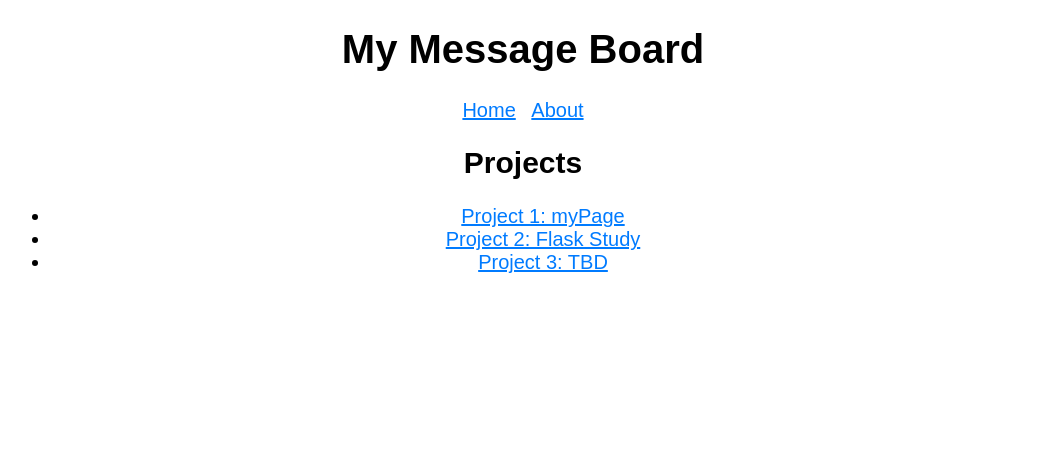
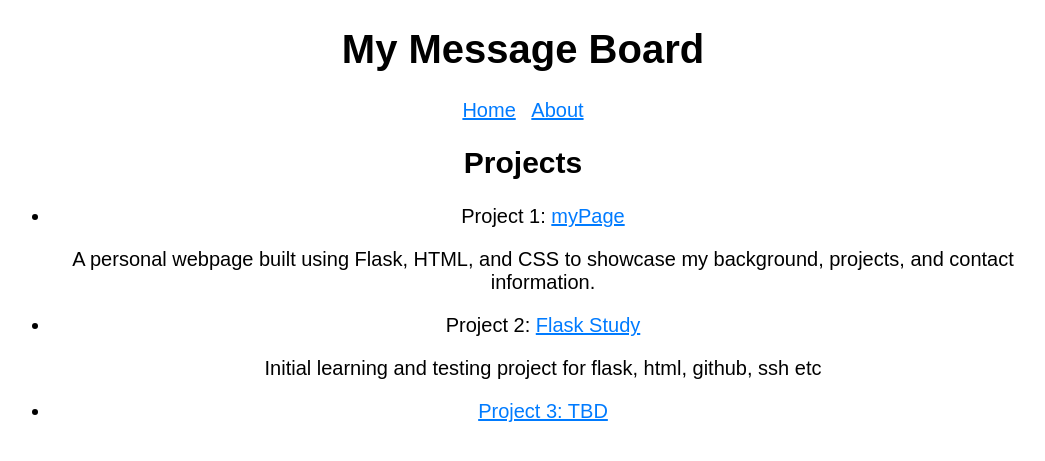
Before and after one commit to pvpradeep/jhu_software_concepts, a Flask app: template module_1/assignment/myPage/templates/pages/projects.html in a window 1280 px wide. Shown: the top 461 px of the page, without its empty margins (117-1162 px from the left). Run offline with Flask 3, Linux system fonts and the light colour scheme; the template is opened without the code that fills it, so the values that code supplies are empty.

Commit message:
W1M1: myPage - remove redundant pages, add project descriptions

```diff
--- a/module_1/assignment/myPage/pages.py
+++ b/module_1/assignment/myPage/pages.py
@@ -6,10 +6,6 @@
 def home():
     return render_template("pages/home.html")
 
-@bp.route("/about")
-def about():
-    return render_template("pages/about.html")
-
 @bp.route("/projects")
 def projects():
     return render_template("pages/projects.html")
--- a/module_1/assignment/myPage/templates/_navigation.html
+++ /dev/null
@@ -1,6 +0,0 @@
-<nav>
-  <ul>
-    <li><a href="{{ url_for('pages.home') }}">Home</a></li>
-    <li><a href="{{ url_for('pages.about') }}">About</a></li>
-  </ul>
-</nav>
--- a/module_1/assignment/myPage/templates/base.html
+++ b/module_1/assignment/myPage/templates/base.html
@@ -119,8 +119,7 @@
   {% block banner_top %}
     <div class="banner">
       <div class="banner-links">
-        <a href="{{ url_for('pages.home') }}">Home</a>
-        <a href="{{ url_for('pages.about') }}">About</a>
+        <a href="{{ url_for('pages.home') }}">About</a>
         <a href="{{ url_for('pages.projects') }}">Projects</a>
         <a href="{{ url_for('pages.contact') }}">Contact</a>
         <span style="margin-left: 30px;"></span>
--- a/module_1/assignment/myPage/templates/pages/contact.html
+++ b/module_1/assignment/myPage/templates/pages/contact.html
@@ -11,5 +11,9 @@
     <p>
       You can reach me at <a href="mailto:pprasan2@jh.edu">pprasan2@jh.edu</a>.
     </p>
+    <p>
+      Connect with me on
+      <a href="https://www.linkedin.com/in/pvpradeep" target="_blank">LinkedIn</a>.
+    </p>
   </div>
 {% endblock content %}
--- a/module_1/assignment/myPage/templates/pages/projects.html
+++ b/module_1/assignment/myPage/templates/pages/projects.html
@@ -10,11 +10,15 @@
   <div class="main-block">
     <ul>
       <li>
-        <a href="https://github.com/pvpradeep/jhu_software_concepts/tree/main/module_1/assignment" target="_blank">Project 1: myPage</a>
+        <p>Project 1:
+        <a href="https://github.com/pvpradeep/jhu_software_concepts/tree/main/module_1/assignment" target="_blank">myPage</a>
+        <p>A personal webpage built using Flask, HTML, and CSS to showcase my background, projects, and contact information.</p>
       </li>
       <li>
-        <a href="https://github.com/pvpradeep/jhu_software_concepts/tree/main/module_1/study/rp_flask_board/board" target="_blank">Project 2: Flask Study</a>
-      </li>
+        <p>Project 2:
+        <a href="https://github.com/pvpradeep/jhu_software_concepts/tree/main/module_1/study/rp_flask_board/board" target="_blank">Flask Study</a>
+        <p>Initial learning and testing project for flask, html, github, ssh etc</p>
+    </li>
       <li>
         <a href="https://github.com/yourusername/project3" target="_blank">Project 3: TBD</a>
       </li>
```
Also changed, not shown: module_1/assignment/myPage/templates/pages/about.html (deleted, +0 -16 lines), module_1/assignment/myPage/README.md.
